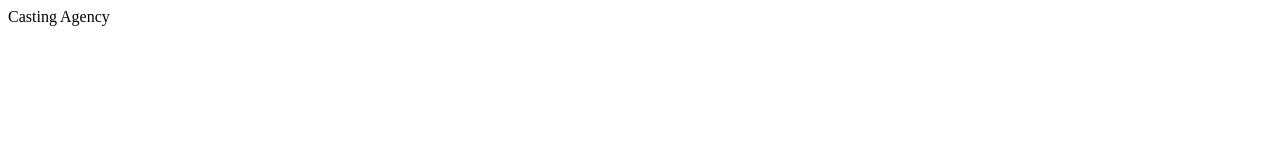
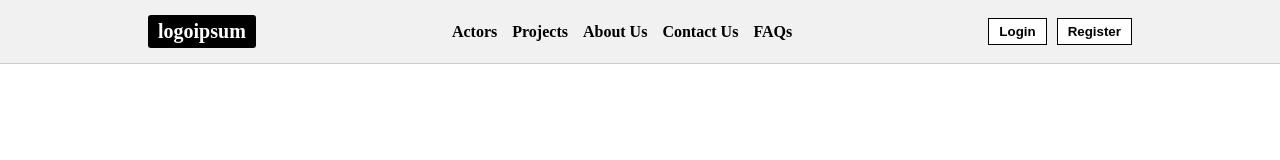
Before and after one commit to EniacProjectGroup/cen311-term-project, a plain HTML site: page index.html in a window 1280 px wide. Drawn offline with Linux system fonts and the light colour scheme.

Commit message:
feat: implement basic layout

```diff
--- a/index.html
+++ b/index.html
@@ -4,9 +4,29 @@
     <meta charset="UTF-8" />
     <meta name="viewport" content="width=device-width, initial-scale=1.0" />
     <link rel="stylesheet" href="styles.css" />
+    <link rel="stylesheet" href="styles/header.css" />
     <title>Casting Agency</title>
   </head>
   <body>
-    Casting Agency
+    <header class="header">
+      <div class="header-container">
+        <div class="logo">logoipsum</div>
+        <nav class="nav">
+          <a href="#">Actors</a>
+          <a href="#">Projects</a>
+          <a href="#">About Us</a>
+          <a href="#">Contact Us</a>
+          <a href="#">FAQs</a>
+        </nav>
+        <div class="auth-buttons">
+          <button>Login</button>
+          <button>Register</button>
+        </div>
+      </div>
+    </header>
+
+    <div class="content">
+      <!-- Main page content goes here -->
+    </div>
   </body>
 </html>
--- /dev/null
+++ b/styles/header.css
@@ -0,0 +1,55 @@
+  .header {
+    position: fixed;
+    top: 0;
+    left: 0;
+    width: 100%;
+    background-color: #f1f1f1;
+    border-bottom: 1px solid #ccc;
+  }
+
+  .header-container {
+    display: flex;
+    margin: 0 10%;
+    justify-content: space-between;
+    padding: 15px 20px;
+    align-items: center;
+  }
+
+  .logo {
+    font-size: 20px;
+    font-weight: bold;
+    background: black;
+    color: white;
+    padding: 5px 10px;
+    display: inline-block;
+    border-radius: 3px;
+  }
+
+  .nav {
+    display: flex;
+    gap: 15px;
+  }
+
+  .nav a {
+    text-decoration: none;
+    color: black;
+    font-weight: bold;
+  }
+
+  .auth-buttons {
+    display: flex;
+    gap: 10px;
+  }
+
+  .auth-buttons button {
+    border: 1px solid black;
+    background: white;
+    padding: 5px 10px;
+    cursor: pointer;
+    font-weight: bold;
+  }
+
+  .content {
+    margin-top: 60px; /* To prevent content from being hidden behind the fixed header */
+    padding: 20px;
+  }
```
